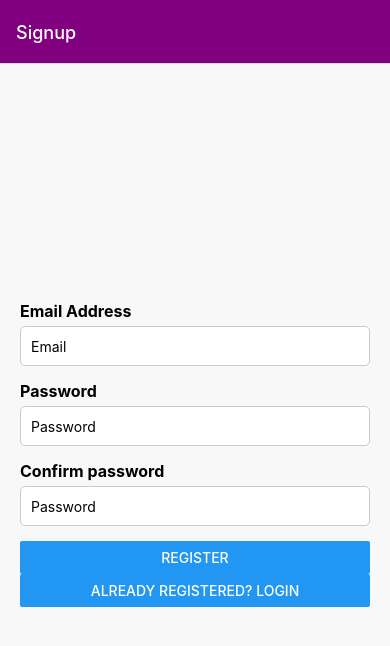
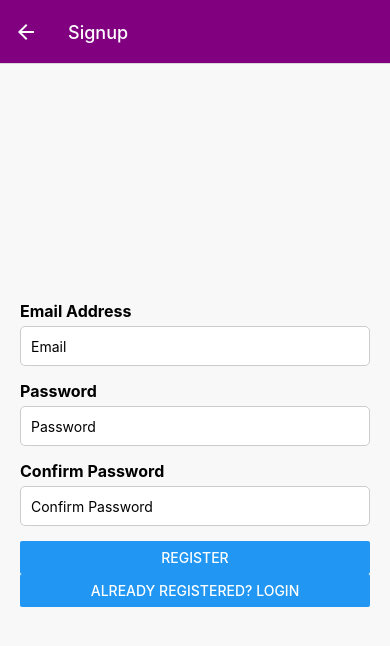
Before and after one commit to ln541758/mobile-react, a React Native app: screen /Signup in a window 390 px wide. Shown: the top 646 px of the page. Built offline with nearby package versions, Linux system fonts and the light colour scheme; no server answers.

Commit message:
Authentication Flows

```diff
--- a/App.js
+++ b/App.js
@@ -7,32 +7,23 @@ import { createNativeStackNavigator } from "@react-navigation/native-stack";
 import Signup from "./Components/Signup";
 import Login from "./Components/Login";
 
+import { onAuthStateChanged } from "firebase/auth";
+import { useEffect, useState } from "react";
+import { auth } from "./Firebase/firebaseSetup";
+
+export default function App() {
   const Stack = createNativeStackNavigator();
   // console.log(Stack);
 
-export default function App() {
-  return (
-    <NavigationContainer>
-      <Stack.Navigator
-        screenOptions={{
-          headerStyle: { backgroundColor: "purple" },
-          headerTintColor: "white",
-        }}
-      >
-        <Stack.Screen
-          name="Signup"
-          component={Signup}
-          options={{
-            title: "Signup",
-          }}
-        />
-        <Stack.Screen
-          name="Login"
-          component={Login}
-          options={{
-            title: "Login",
-          }}
-        />
+  const AuthStack = (
+    <>
+      <Stack.Screen name="Login" component={Login} />
+      <Stack.Screen name="Signup" component={Signup} />
+    </>
+  );
+
+  const AppStack = (
+    <>
       <Stack.Screen
         name="Home"
         component={Home}
@@ -59,6 +50,32 @@ export default function App() {
           },
         })}
       />
+    </>
+  );
+
+  const [isUserLoggedIn, setIsUserLoggedIn] = useState(false);
+
+  useEffect(() => {
+    const unsubscribe = onAuthStateChanged(auth, (user) => {
+      // console.log(user);
+      if (user) {
+        setIsUserLoggedIn(true);
+      } else {
+        setIsUserLoggedIn(false);
+      }
+    });
+    return unsubscribe;
+  }, []);
+
+  return (
+    <NavigationContainer>
+      <Stack.Navigator
+        screenOptions={{
+          headerStyle: { backgroundColor: "purple" },
+          headerTintColor: "white",
+        }}
+      >
+        {isUserLoggedIn ? AppStack : AuthStack}
       </Stack.Navigator>
     </NavigationContainer>
   );
--- a/Components/Login.js
+++ b/Components/Login.js
@@ -1,9 +1,16 @@
 import { Button, StyleSheet, Text, TextInput, View } from "react-native";
 import React from "react";
+import { useState } from "react";
 
 export default function Login({ navigation }) {
+  const [email, setEmail] = useState("");
+  const [password, setPassword] = useState("");
+
   function handleRegister() {
     navigation.replace("Sign up");
+  }
+
+  const handleLogin = () => {
   }
 
   return (
@@ -25,8 +32,8 @@ export default function Login({ navigation }) {
         onChangeText={setPassword}
         secureTextEntry={true}
       />
-      <Button title="Register" onPress={handleSignup} />
-      <Button title="Already Registered? Login" onPress={handleLogin} />
+      <Button title="Login" onPress={handleLogin} />
+      <Button title="New User? Create an account" onPress={handleRegister} />
     </View>
   );
 }
--- a/Components/Signup.js
+++ b/Components/Signup.js
@@ -1,9 +1,9 @@
-import { StyleSheet, Text, View } from "react-native";
-import React from "react";
+import { StyleSheet, Text, View, Keyboard, Alert } from "react-native";
+import React, { useState } from "react";
 import { Button, TextInput } from "react-native";
-import { useState } from "react";
 import { auth } from "../Firebase/firebaseSetup";
 import { createUserWithEmailAndPassword } from "firebase/auth";
+import { TouchableWithoutFeedback } from "react-native";
 
 export default function Signup({ navigation }) {
   const [email, setEmail] = useState("");
@@ -15,26 +15,30 @@ export default function Signup({ navigation }) {
   }
 
   const handleSignup = async () => {
-    // email, password are not empty
-    if (email === "" || password === "") {
-      alert("Email and password are required");
-      return;
+    try {
+      // email, password, confirm are not empty
+      if (email === "" || password === "" || confirm === "") {
+        throw new Error("Email and password are required");
       }
+
       // if password and confirm are the same then create user
       if (password !== confirm) {
-      alert("Passwords do not match");
-      return;
-    } else {
-      try {
-        await createUserWithEmailAndPassword(auth, email, password);
-        alert("User created");
+        throw new Error("Passwords do not match");
+      }
+
+      // other check: regex email, password length, etc.
+
+      // Create user with Firebase
+      const userCred = await createUserWithEmailAndPassword(auth, email, password);
+      alert("User created successfully!");
+      navigation.replace("Login");
     } catch (error) {
-        alert("Error creating user");
-      }
+      Alert.alert("Signup Error", error.message);
     }
   };
 
   return (
+    <TouchableWithoutFeedback onPress={Keyboard.dismiss} accessible={false}>
       <View style={styles.container}>
         <Text style={styles.label}>Email Address</Text>
         <TextInput
@@ -53,10 +57,10 @@ export default function Signup({ navigation }) {
           onChangeText={setPassword}
           secureTextEntry={true}
         />
-      <Text style={styles.label}>Confirm password</Text>
+        <Text style={styles.label}>Confirm Password</Text>
         <TextInput
           style={styles.input}
-        placeholder="Password"
+          placeholder="Confirm Password"
           value={confirm}
           onChangeText={setConfirm}
           secureTextEntry={true}
@@ -64,6 +68,7 @@ export default function Signup({ navigation }) {
         <Button title="Register" onPress={handleSignup} />
         <Button title="Already Registered? Login" onPress={handleLogin} />
       </View>
+    </TouchableWithoutFeedback>
   );
 }
 
```
Lines whose indentation alone changed are shown as unchanged.
